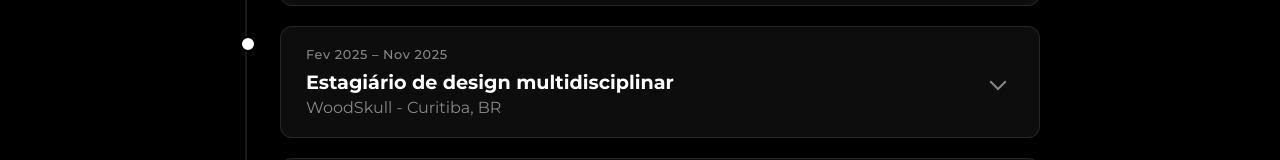
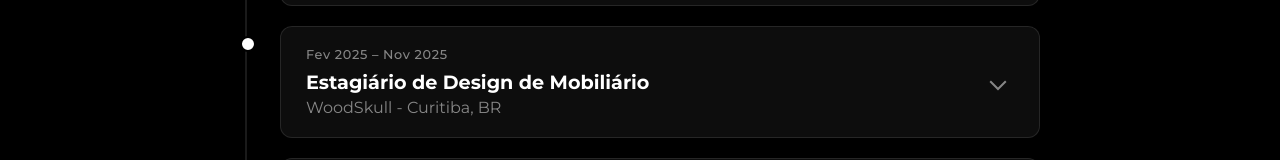
Before and after one commit to margrups/site-marcelo, a React (Vite) app: page /curriculo in a window 1280 px wide. Shown: the part 735-895 px from the top of the page. Built offline with nearby package versions, Linux system fonts and the light colour scheme.

Commit message:
Update CurriculoPage.jsx

```diff
--- a/src/CurriculoPage.jsx
+++ b/src/CurriculoPage.jsx
@@ -73,7 +73,7 @@ export default function CurriculoPage() {
              {/* Item da Timeline: Woodskull */}
              <TimelineItem
                date="Fev 2025 – Nov 2025"
-               title="Estagiário de design multidisciplinar"
+               title="Estagiário de Design de Mobiliário"
                company="WoodSkull - Curitiba, BR"
              >
                <p>Atuei no desenvolvimento completo de produtos, da concepção à prototipagem e lançamento, unindo forma, função e narrativa. Realizei modelagem 3D, desenhos técnicos e testes de viabilidade, sempre com atenção à experiência do usuário e à coerência estética. Também contribui na criação de materiais gráficos e no desenvolvimento de interfaces digitais, garantindo que cada ponto de contato reforce a identidade da marca.</p>
```
